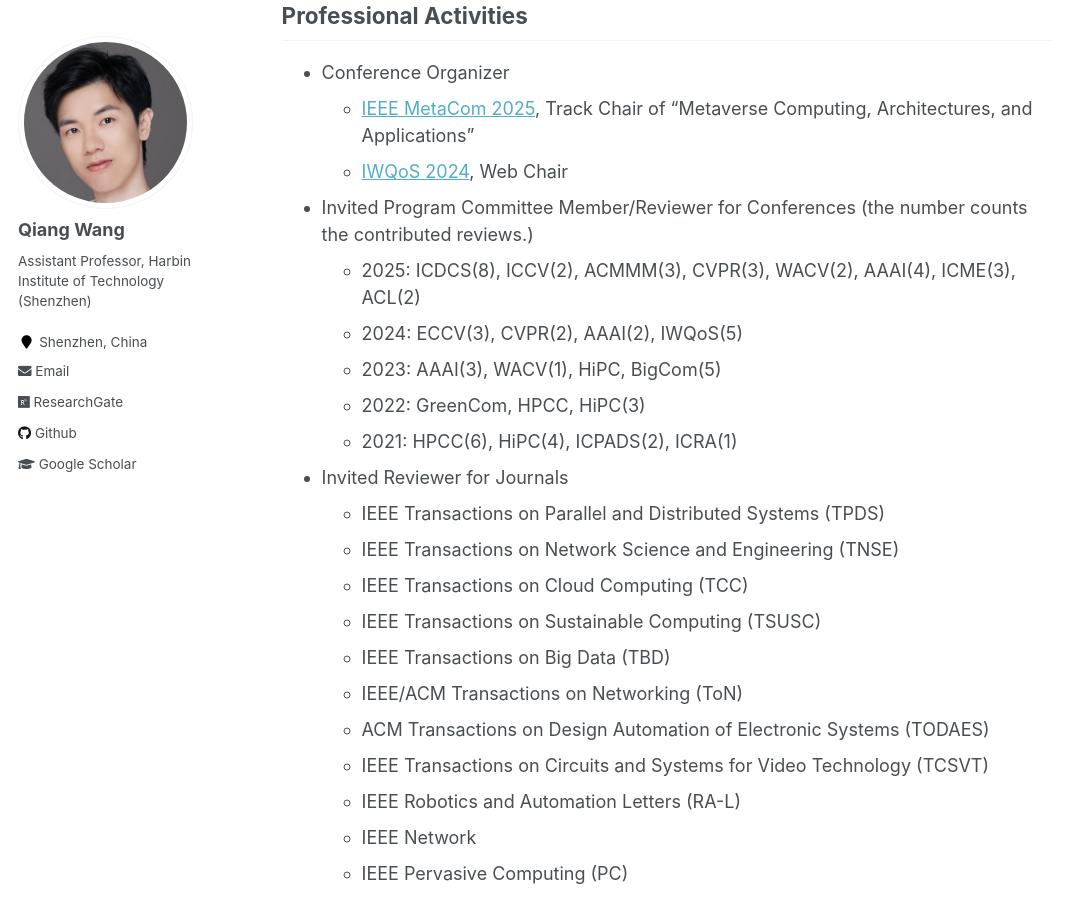
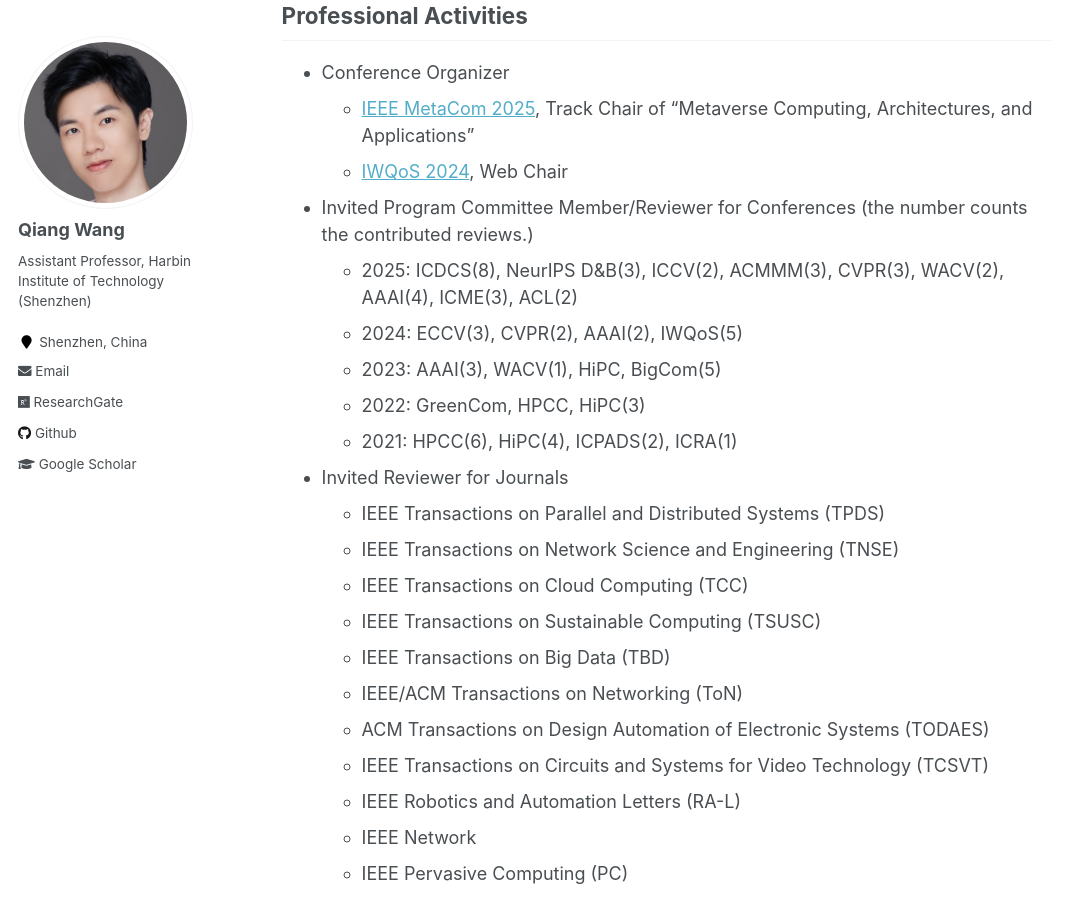
Before and after one commit to blackjack2015/blackjack2015.github.io, a Jekyll site: the page built from _pages/about.md, in a window 1280 px wide and 900 px high, scrolled down 4023 px. Shown: the whole window, without its empty margins (0-1077 px from the left). Built offline with Jekyll 4.4.1, drawn with Linux system fonts in a browser that asks for light colours.

Commit message:
Update about.md

```diff
--- a/_pages/about.md
+++ b/_pages/about.md
@@ -74,7 +74,7 @@
     + [IEEE MetaCom 2025](https://ieee-metacom.org/tech-committee.html), Track Chair of "Metaverse Computing, Architectures, and Applications"
     + [IWQoS 2024](https://iwqos2024.ieee-iwqos.org/committees/organizing-committee), Web Chair
 + Invited Program Committee Member/Reviewer for Conferences (the number counts the contributed reviews.)
-    + 2025: ICDCS(8), ICCV(2), ACMMM(3), CVPR(3), WACV(2), AAAI(4), ICME(3), ACL(2)
+    + 2025: ICDCS(8), NeurIPS D&B(3), ICCV(2), ACMMM(3), CVPR(3), WACV(2), AAAI(4), ICME(3), ACL(2)
     + 2024: ECCV(3), CVPR(2), AAAI(2), IWQoS(5)
     + 2023: AAAI(3), WACV(1), HiPC, BigCom(5)
     + 2022: GreenCom, HPCC, HiPC(3)
```
